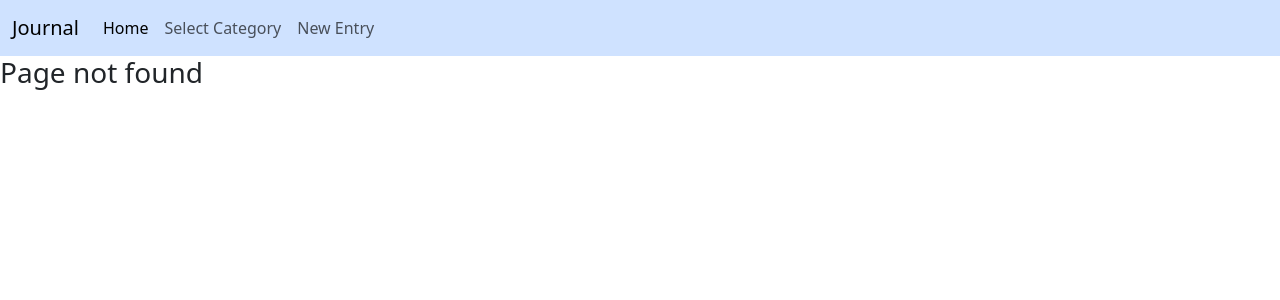
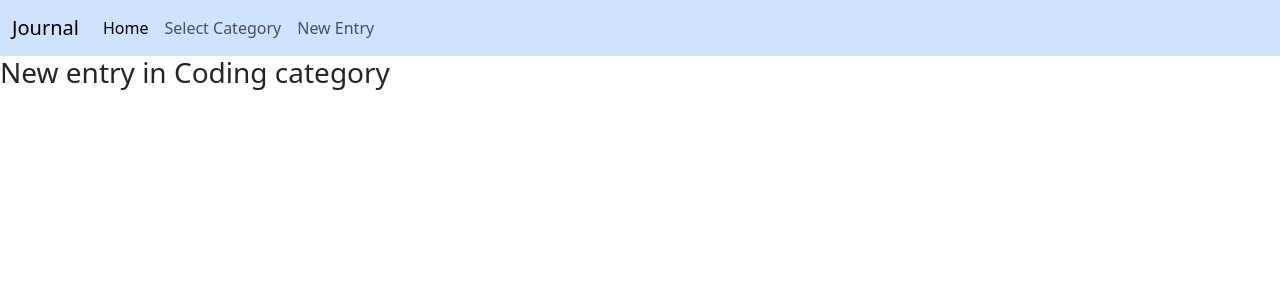
Before and after one commit to CameronWD/ReactSPA, a React (Vite) app: page /entry/new/Coding in a window 1280 px wide. Before the commit this address had no page. Shown: the top 300 px of the page. Built offline with nearby package versions, Linux system fonts and the light colour scheme.

Commit message:
added new entry string interpolation

```diff
--- a/src/components/App.jsx
+++ b/src/components/App.jsx
@@ -14,7 +14,8 @@ const App = () => {
           <Route path='/' element={<Home />} />
           <Route path='/category' element={<CategorySelection />} />
           <Route path='/entry'>
-            <Route path='new' element ={<NewEntry />} />
+            {/* colon prefix makes it dynamic parameter */}
+            <Route path='new/:category' element ={<NewEntry />} />
           </Route>
           <Route path='*' element={<h3> Page not found</h3>} />
         </Routes>
--- a/src/components/CategorySelection.jsx
+++ b/src/components/CategorySelection.jsx
@@ -9,8 +9,8 @@ const CategorySelection = () => {
         <h3>Please select a category: </h3>
         <ul>
             {categories.map(cat => (
-                <li>
-                    <Link to='/entry/new'>{cat}</Link>
+                <li key={cat}>
+                    <Link to={`/entry/new/${cat}`}>{cat}</Link>
                 </li>
             ))}
         </ul>
--- a/src/components/NewEntry.jsx
+++ b/src/components/NewEntry.jsx
@@ -1,8 +1,11 @@
 import React from 'react'
+import { useParams } from 'react-router-dom'
 
 const NewEntry = () => {
+    const {category} = useParams()
+
   return (
-    <div>NewEntry</div>
+    <h3>New entry in {category} category</h3>
   )
 }
 
```
